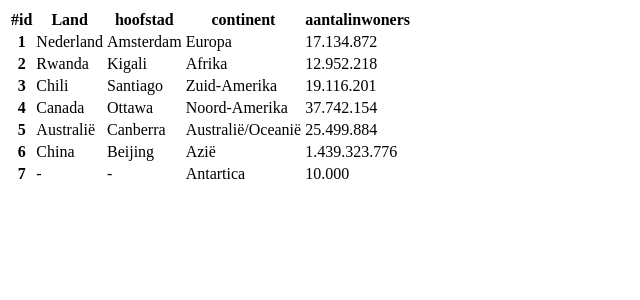
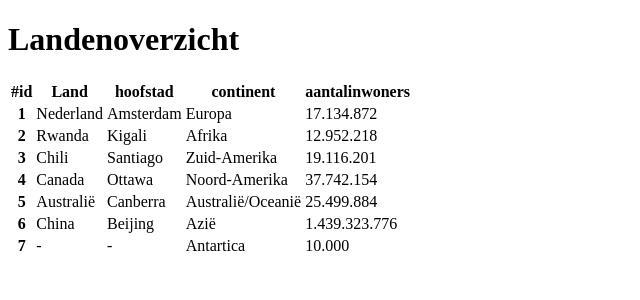
Before and after one commit to Joshua-Larez/330845-mvc-toets, a PHP site: page /index.php in a window 1280 px wide. Shown: the top 300 px of the page, without its empty margins (0-640 px from the left). Run offline with PHP 8.4, Linux system fonts and the light colour scheme; data comes from the database, SQL or seed files in the repository.

Commit message:
title of page

```diff
--- a/app/views/countries/index.php
+++ b/app/views/countries/index.php
@@ -7,6 +7,8 @@
     <title>mvc-toets.org</title>
 </head>
 <body>
+
+<h1>Landenoverzicht</h1>
     <table>
         <thead>
             <tr>
```
